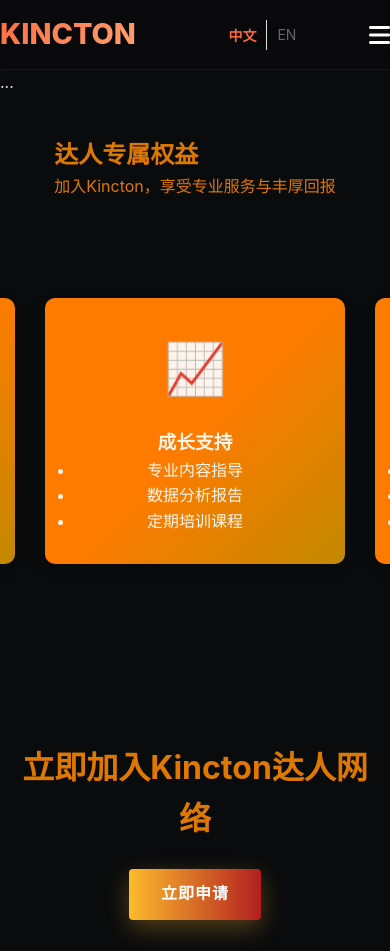
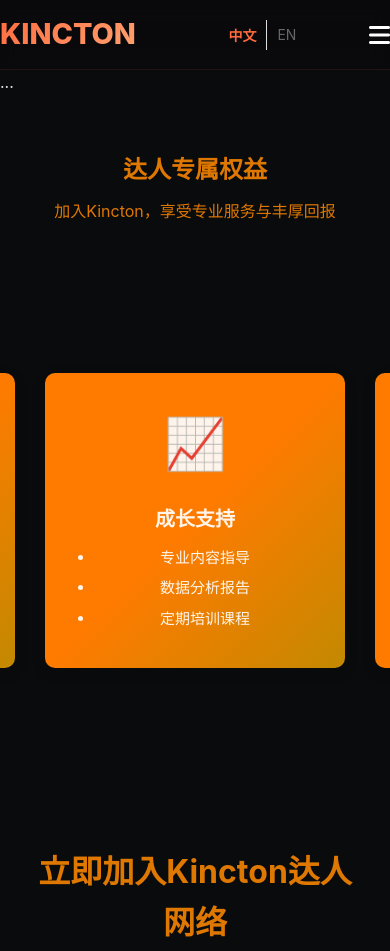
Before and after one commit to madejj-XZX/test, a plain HTML site: page kincton-website/benefits.html in a window 390 px wide. Shown: the top 951 px of the page. Drawn offline with Linux system fonts and the light colour scheme.

Commit message:
Add files via upload

```diff
--- a/kincton-website/css/styles.css
+++ b/kincton-website/css/styles.css
@@ -492,6 +492,102 @@
   .entry-section {
     padding: 4rem 0;
   }
+  .benefits-page {
+    padding: 15px;
+  }
+
+  /* 英雄区域适配 */
+  .benefits-hero {
+    padding: 30px 0;
+    text-align: center;
+  }
+
+  .benefits-hero h1 {
+    font-size: 28px;
+    margin-bottom: 10px;
+  }
+
+  .benefits-hero p {
+    font-size: 16px;
+    margin-bottom: 20px;
+  }
+
+  /* 网格布局改为单列 */
+  .benefits-grid {
+    display: flex;
+    flex-direction: column;
+    gap: 20px;
+    margin: 30px 0;
+  }
+
+  /* 卡片样式调整 */
+  .benefit-card {
+    padding: 20px;
+    border-radius: 12px;
+    box-shadow: 0 4px 12px rgba(0,0,0,0.08);
+  }
+
+  .benefit-icon {
+    font-size: 32px;
+    margin-bottom: 15px;
+  }
+
+  .benefit-card h3 {
+    font-size: 20px;
+    margin-bottom: 12px;
+  }
+
+  .benefit-card ul {
+    padding-left: 20px;
+  }
+
+  .benefit-card li {
+    margin-bottom: 8px;
+    font-size: 15px;
+    line-height: 1.5;
+  }
+
+  /* CTA区域适配 */
+  .cta-section {
+    padding: 30px 0;
+    text-align: center;
+  }
+
+  .cta-section h2 {
+    font-size: 22px;
+    margin-bottom: 20px;
+  }
+
+  .cta-button {
+    display: inline-block;
+    padding: 12px 30px;
+    font-size: 16px;
+    border-radius: 50px;
+    background: linear-gradient(135deg, #6e8efb, #a777e3);
+    color: white;
+    text-decoration: none;
+    transition: transform 0.3s;
+  }
+
+  .cta-button:active {
+    transform: scale(0.98);
+  }
+
+  /* 针对小屏幕手机的额外调整 */
+  @media (max-width: 480px) {
+    .benefits-hero h1 {
+      font-size: 24px;
+    }
+
+    .benefit-card {
+      padding: 15px;
+    }
+
+    .cta-section h2 {
+      font-size: 20px;
+    }
+  }
+
 }
 
 @media (max-width: 576px) {
```
